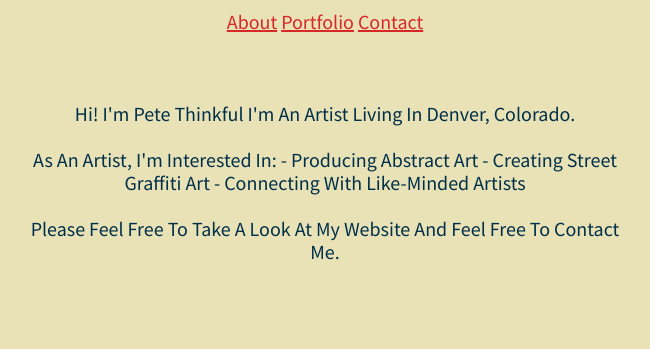
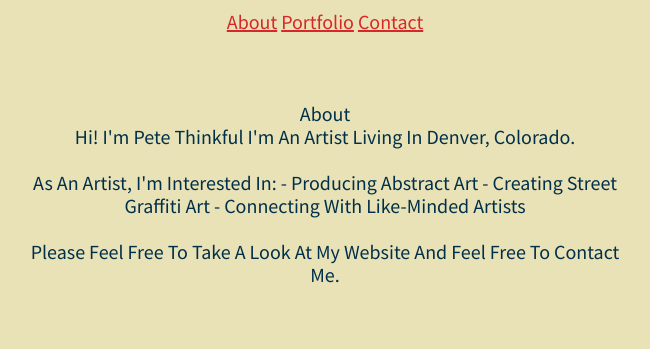
Before and after one commit to cburke623/Pete-Thinkful-Portfolio, a plain HTML site: page index.html in a window 1280 px wide. Shown: the part 132-481 px from the top of the page, without its empty margins (315-965 px from the left). Drawn offline with nearby package versions, Linux system fonts and the light colour scheme.

Commit message:
Update index.html

```diff
--- a/index.html
+++ b/index.html
@@ -26,7 +26,7 @@
     </nav>
 <br> <br> <BR>
   </header>
-
+    About
   <main>
     <div>
       Hi! I'm Pete Thinkful
```
